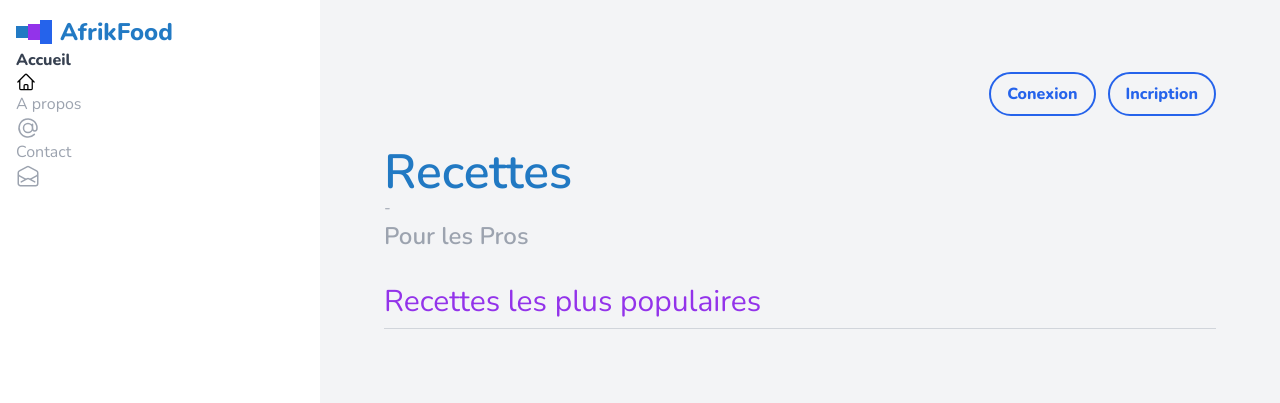
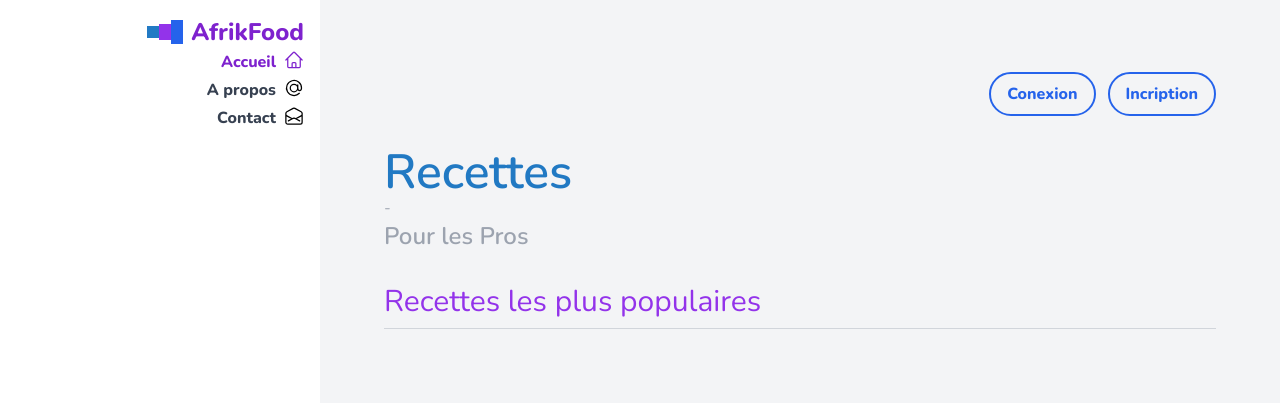
Before and after one commit to Mr-Geldof/AfikFood, a website: page src/index.html in a window 1280 px wide. Shown: the top 403 px of the page. Drawn offline with nearby package versions, Linux system fonts and the light colour scheme; a web font is replaced by a local one.

Commit message:
projet avec tailwinCSS

```diff
--- a/src/index.html
+++ b/src/index.html
@@ -7,7 +7,7 @@
 </head>
 <body class="text-gray-400 font-nunito">
     <div class="grid md:grid-cols-4"><!--Ccontent wraper -->
-        <div class="p-4 md:col-span-1">
+        <div class="p-4 md:col-span-1 flex justify-end ">
             <nav>
                 <div class="flex">
                 <div class="flex items-center justify-items-center">
@@ -17,28 +17,31 @@
                 </div>
                 <div>
                     <h1 class="text-gray-700 text-2xl font-bold ml-2">
-                        <a href="" class="text-primary hover:text-purple-700">AfrikFood</a>
+                        <a href="" class="text-purple-700 hover:text-primary font-bold">AfrikFood</a>
                     </h1>
                 </div>
                 </div>
                 <ul>
-                    <li>
-                        <a href=""><span class="text-gray-700 font-bold">Accueil</span></a>
-                        <svg xmlns="http://www.w3.org/2000/svg" fill="none" viewBox="0 0 24 24" stroke-width="1.5" stroke="currentColor" class="w-5 h-5 text-black">
+                    <li class="py-0.5">
+                        <a href="" class="flex justify-end"><span class="text-purple-700 font-bold">Accueil</span>
+                            <svg class="w-5 h-5 ml-2 text-purple-700" xmlns="http://www.w3.org/2000/svg" fill="none" viewBox="0 0 24 24" stroke-width="1.5" stroke="currentColor">
                                 <path stroke-linecap="round" stroke-linejoin="round" d="M2.25 12l8.954-8.955c.44-.439 1.152-.439 1.591 0L21.75 12M4.5 9.75v10.125c0 .621.504 1.125 1.125 1.125H9.75v-4.875c0-.621.504-1.125 1.125-1.125h2.25c.621 0 1.125.504 1.125 1.125V21h4.125c.621 0 1.125-.504 1.125-1.125V9.75M8.25 21h8.25" />
                               </svg>
+                        </a>
                     </li>
-                    <li>
-                        <a href=""><span>A propos</span></a>
-                        <svg xmlns="http://www.w3.org/2000/svg" fill="none" viewBox="0 0 24 24" stroke-width="1.5" stroke="currentColor" class="w-6 h-6">
+                    <li class="py-0.5">
+                        <a class="flex justify-end" href=""><span class="text-gray-700 font-bold">A propos</span>
+                            <svg class="w-5 h-5 ml-2 text-black" xmlns="http://www.w3.org/2000/svg" fill="none" viewBox="0 0 24 24" stroke-width="1.5" stroke="currentColor">
                                 <path stroke-linecap="round" d="M16.5 12a4.5 4.5 0 11-9 0 4.5 4.5 0 019 0zm0 0c0 1.657 1.007 3 2.25 3S21 13.657 21 12a9 9 0 10-2.636 6.364M16.5 12V8.25" />
                               </svg>
+                        </a>
                     </li>
-                    <li>
-                        <a href=""><span>Contact</span></a>
-                        <svg xmlns="http://www.w3.org/2000/svg" fill="none" viewBox="0 0 24 24" stroke-width="1.5" stroke="currentColor" class="w-6 h-6">
+                    <li class="py-0.5">
+                        <a href="" class="flex justify-end"><span class="text-gray-700 font-bold">Contact</span>
+                            <svg class="w-5 h-5 ml-2 text-black" xmlns="http://www.w3.org/2000/svg" fill="none" viewBox="0 0 24 24" stroke-width="1.5" stroke="currentColor">
                                 <path stroke-linecap="round" stroke-linejoin="round" d="M21.75 9v.906a2.25 2.25 0 01-1.183 1.981l-6.478 3.488M2.25 9v.906a2.25 2.25 0 001.183 1.981l6.478 3.488m8.839 2.51l-4.66-2.51m0 0l-1.023-.55a2.25 2.25 0 00-2.134 0l-1.022.55m0 0l-4.661 2.51m16.5 1.615a2.25 2.25 0 01-2.25 2.25h-15a2.25 2.25 0 01-2.25-2.25V8.844a2.25 2.25 0 011.183-1.98l7.5-4.04a2.25 2.25 0 012.134 0l7.5 4.04a2.25 2.25 0 011.183 1.98V19.5z" />
                               </svg>
+                        </a>
                     </li>
                 </ul>
             </nav>
```
Also changed, not shown: dist/output.css. Lines whose indentation alone changed are shown as unchanged.
